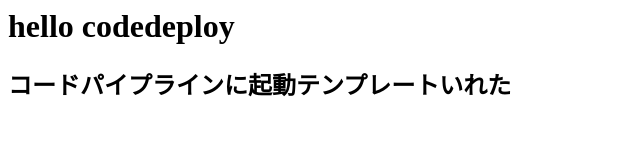
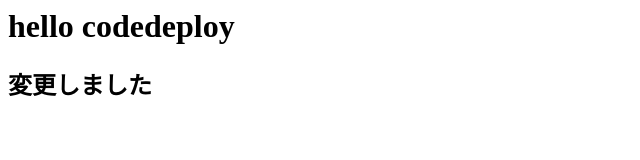
Before and after one commit to KazukiAshizawa/codedeploy-test, a plain HTML site: page index.html in a window 1280 px wide. Shown: the whole page, without its empty margins (0-640 px from the left). Drawn offline with Linux system fonts and the light colour scheme.

Commit message:
Update heading in index.html

```diff
--- a/index.html
+++ b/index.html
@@ -1,2 +1,2 @@
 <h1>hello codedeploy</h1>
-<h2>コードパイプラインに起動テンプレートいれた</h2>
+<h2>変更しました</h2>
```
